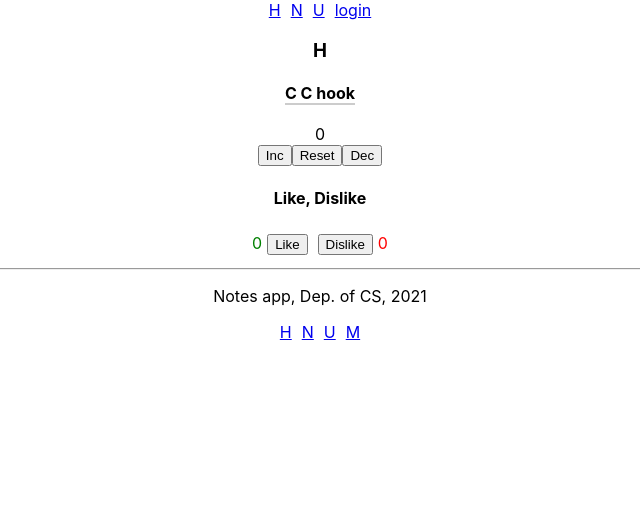
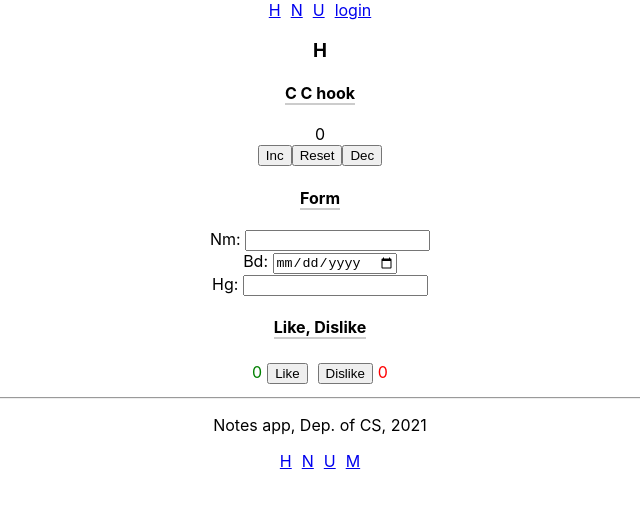
Before and after one commit to techBoolo/react-router, a React (Create React App) app: page / in a window 1280 px wide. Shown: the top 508 px of the page, without its empty margins (320-960 px from the left). Built offline with nearby package versions, Linux system fonts and the light colour scheme.

Commit message:
simple form in react

```diff
--- a/src/App.js
+++ b/src/App.js
@@ -50,6 +50,9 @@ const Login = ({ handleSubmit }) => {
 
 function App() {
   const [ user, setUser ] = useState(null);
+  const [ name, setName ] = useState('');
+  const [ bdate, setBdate ] = useState('');
+  const [ height, setHeight ] = useState('');
   const counter = useCounter();
   const like = useCounter();
   const disLike = useCounter();
@@ -100,7 +103,17 @@ function App() {
           <button onClick={counter.decrease}>Dec</button>
         </div>
         <div>
-          <h4>Like, Dislike</h4>
+          <h4><span style={border}>Form</span></h4>
+          <form>
+              Nm: <input type='text' value={name} onChange={(ev) => setName(ev.target.value)} />
+              <br />
+              Bd: <input type='date' value={bdate} onChange={(ev) => setBdate(ev.target.value)} />
+              <br />
+              Hg: <input type='number' value={height} onChange={(ev) => setHeight(ev.target.value)} />
+          </form>
+        </div>
+        <div>
+          <h4><span style={border}>Like, Dislike</span></h4>
           <span style={{ color: 'green'}}>{ like.value }</span>
           <button onClick={like.increase} style={margin}>Like</button>
           <button onClick={disLike.increase} style={margin}>Dislike</button>
```
